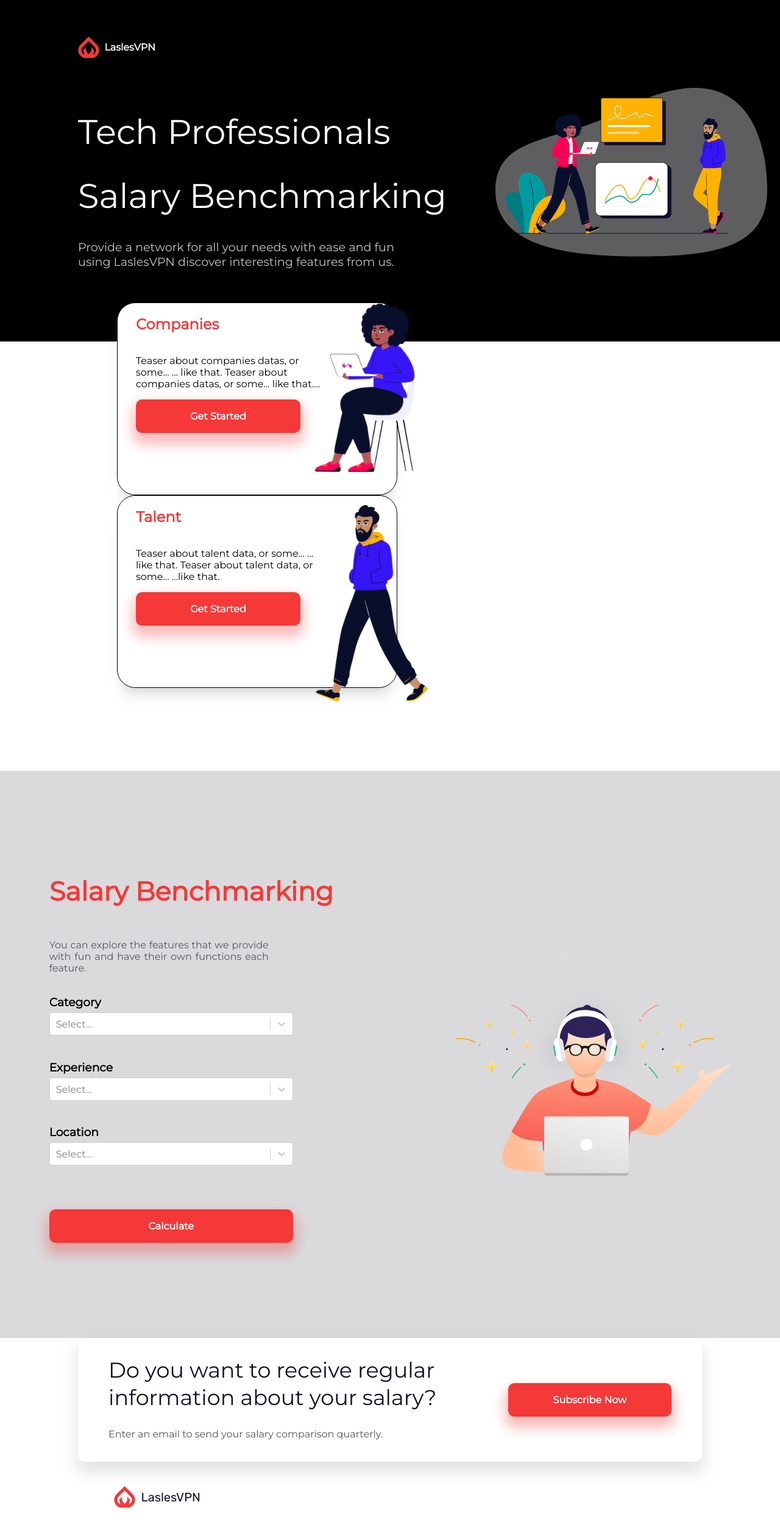
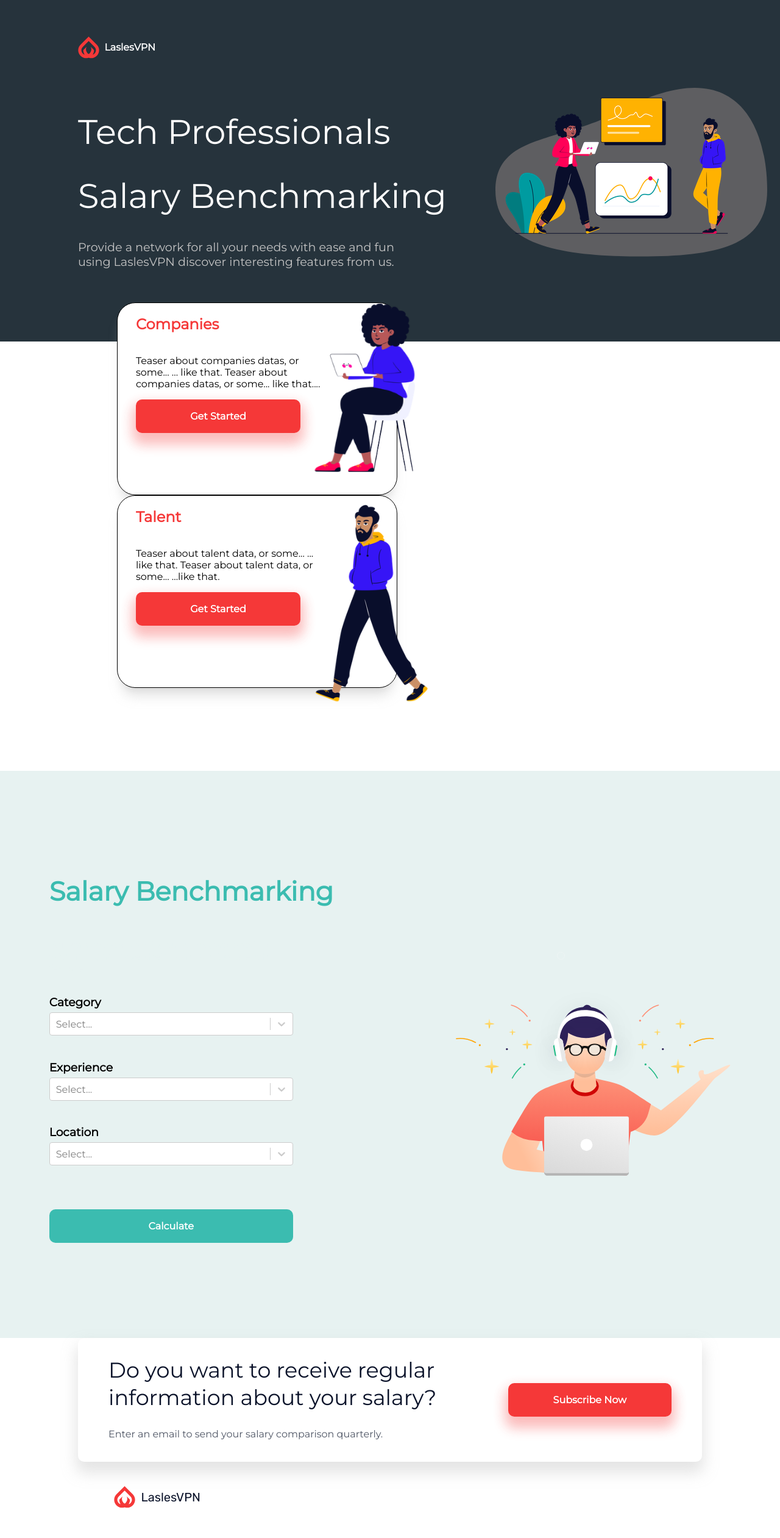
Before and after one commit to Guillaume-Cojan/Landing_jobs, a React (Create React App) app in the folder react_app/: page / in a window 1280 px wide. Shown: the top 2522 px of the page at 61% size. Built offline with nearby package versions, Linux system fonts and the light colour scheme.

Commit message:
color change Benchmark css

```diff
--- a/react_app/src/components/Benchmark/Benchmark.css
+++ b/react_app/src/components/Benchmark/Benchmark.css
@@ -6,7 +6,7 @@
     height: 900px;
     margin-top: 200px;
     padding-top: 30px;
-    background-color: #dadadd;
+    background-color:  #E7F2F1;
 }
 
 .survey-container {
@@ -20,7 +20,7 @@
 .survey-container p {
     text-align: justify;
     font-size: 16px;
-    color: #4f5665;
+    color: #E7F2F1;
     max-width: 360px;
 }
 
@@ -38,7 +38,7 @@
 }
 
 .survey-title {
-    color: #f53838;
+    color: #3BBCB0;
     font-size: 2.7rem;
     font-weight: 600;
     text-align: left;
@@ -49,11 +49,11 @@
     grid-column: 1 / 2;
     grid-row: 4 / 5;
     padding: 1em 4.5em;
-    background: #f53838;
-    border: 2px solid #f53838;
+    background: #3BBCB0;
+    border: 2px solid #3BBCB0;
     border-radius: 10px;
     color: white;
-    box-shadow: 0 15px 20px 5px #f5383836, 0 10px 20px 5px #f538382a;
+/*box-shadow: 0 15px 20px 5px #f5383836, 0 10px 20px 5px #f538382a;*/
     font-size: 16px;
     font-weight: bold;
     white-space: nowrap;
@@ -64,19 +64,19 @@
 
 .calculate-btn:hover {
     background-color: white;
-    border: 2px solid #f53838;
-    color: #f53838;
-    box-shadow: 0 10px 20px 5px #f53838a1, 0 10px 20px 5px #f5383877;
+    border: 2px solid   #3BBCB0;
+    color:    #3BBCB0;
+   /* box-shadow: 0 10px 20px 5px #f53838a1, 0 10px 20px 5px #f5383877;*/
 }
-
+  /*
 .calculate-btn:focus {
-    box-shadow: 0 10px 20px 5px #f53838a1, 0 10px 20px 5px #f5383877;
-}
+  box-shadow: 0 10px 20px 5px #f53838a1, 0 10px 20px 5px #f5383877;
+}*/
 
 .calculate-btn:active {
     background-color: white;
-    border: 2px solid #f53838;
-    color: #f53838;
+    border: 2px solid     #3BBCB0;
+    color:     #3BBCB0;
     box-shadow: 0 10px 20px 5px #f53838a1, 0 10px 20px 5px #f5383877;
     transform: translateY(2px);
 }
@@ -104,7 +104,7 @@
         width: 220px;
     }
     .survey-title {
-        color: #f53838;
+        color:     #3BBCB0;
         font-size: 1.5rem;
         max-width: 200px;
     }
@@ -148,7 +148,7 @@
     margin-bottom: 10px;
     padding-top: 30px;
     padding-bottom: 40px;
-    background-color: #dadadd;
+    background-color: #E7F2F1;
 
 }
 
--- a/react_app/src/components/Intro/Intro.css
+++ b/react_app/src/components/Intro/Intro.css
@@ -5,7 +5,7 @@
   padding-left: 10%;
   width: auto;
   height: 35em;
-  background: black;
+  background: #26333C;
   color: white;
 }
 
```
